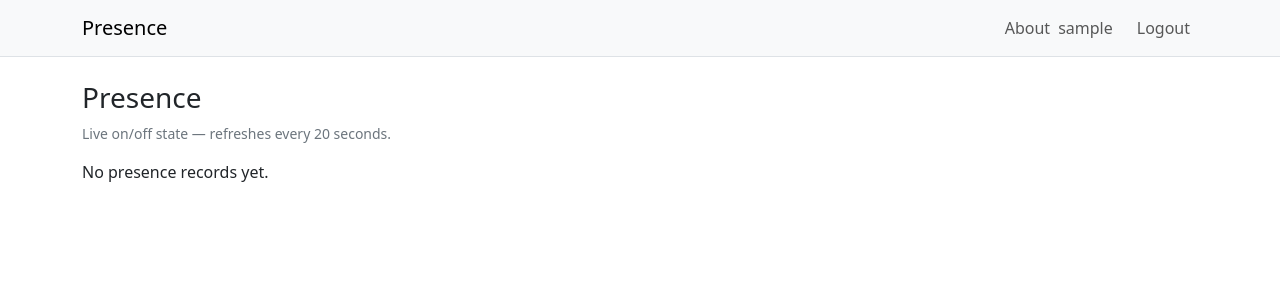
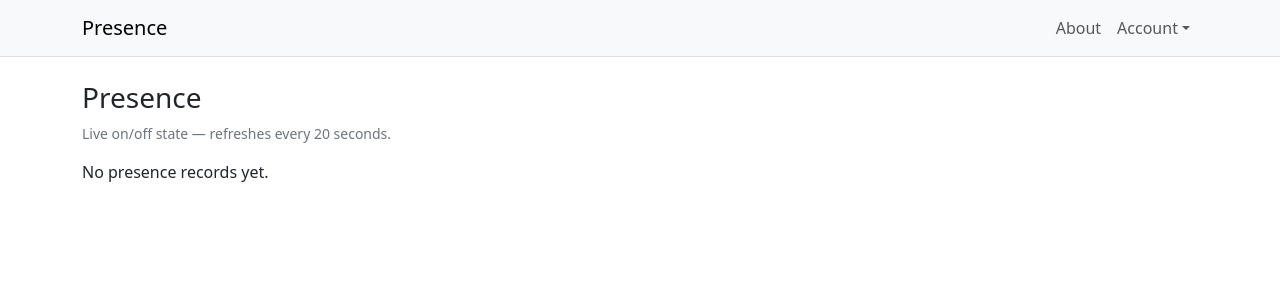
Before and after one commit to alanbchristie/presence, a Django app: page / in a window 1280 px wide. Shown: the top 300 px of the page. Run offline with Django 5.2, Linux system fonts and the light colour scheme; the visitor is signed in with stand-in values (Sample User, id 1); data that the repository does not hold is empty; some libraries are stand-ins or nearby versions.

Commit message:
feat(#16): replace NavBar login with Account dropdown
Replace the standalone username text and Logout button with a single
Account dropdown menu in the NavBar. The menu shows the logged-in
username (header) and a Logout control when authenticated, and a Login
link when anonymous.

Co-Authored-By: Claude Opus 4.7 (1M context) <noreply@anthropic.com>

```diff
--- a/presence/templates/base.html
+++ b/presence/templates/base.html
@@ -23,17 +23,24 @@
             <button type="button" class="btn btn-link nav-link"
                     data-bs-toggle="modal" data-bs-target="#aboutModal">About</button>
           </li>
-          {% if user.is_authenticated %}
-          <li class="nav-item">
-            <span class="navbar-text me-lg-3">{{ user.get_username }}</span>
+          <li class="nav-item dropdown">
+            <a class="nav-link dropdown-toggle" href="#" id="accountMenu" role="button"
+               data-bs-toggle="dropdown" aria-expanded="false">Account</a>
+            <ul class="dropdown-menu dropdown-menu-end" aria-labelledby="accountMenu">
+              {% if user.is_authenticated %}
+              <li><h6 class="dropdown-header">{{ user.get_username }}</h6></li>
+              <li><hr class="dropdown-divider"></li>
+              <li>
+                <form method="post" action="{% url 'logout' %}">
+                  {% csrf_token %}
+                  <button type="submit" class="dropdown-item">Logout</button>
+                </form>
+              </li>
+              {% else %}
+              <li><a class="dropdown-item" href="{% url 'login' %}">Login</a></li>
+              {% endif %}
+            </ul>
           </li>
-          <li class="nav-item">
-            <form method="post" action="{% url 'logout' %}">
-              {% csrf_token %}
-              <button type="submit" class="btn btn-link nav-link">Logout</button>
-            </form>
-          </li>
-          {% endif %}
         </ul>
       </div>
     </div>
```
Also changed, not shown: presence/tests/test_views.py (+26 -0 lines).
